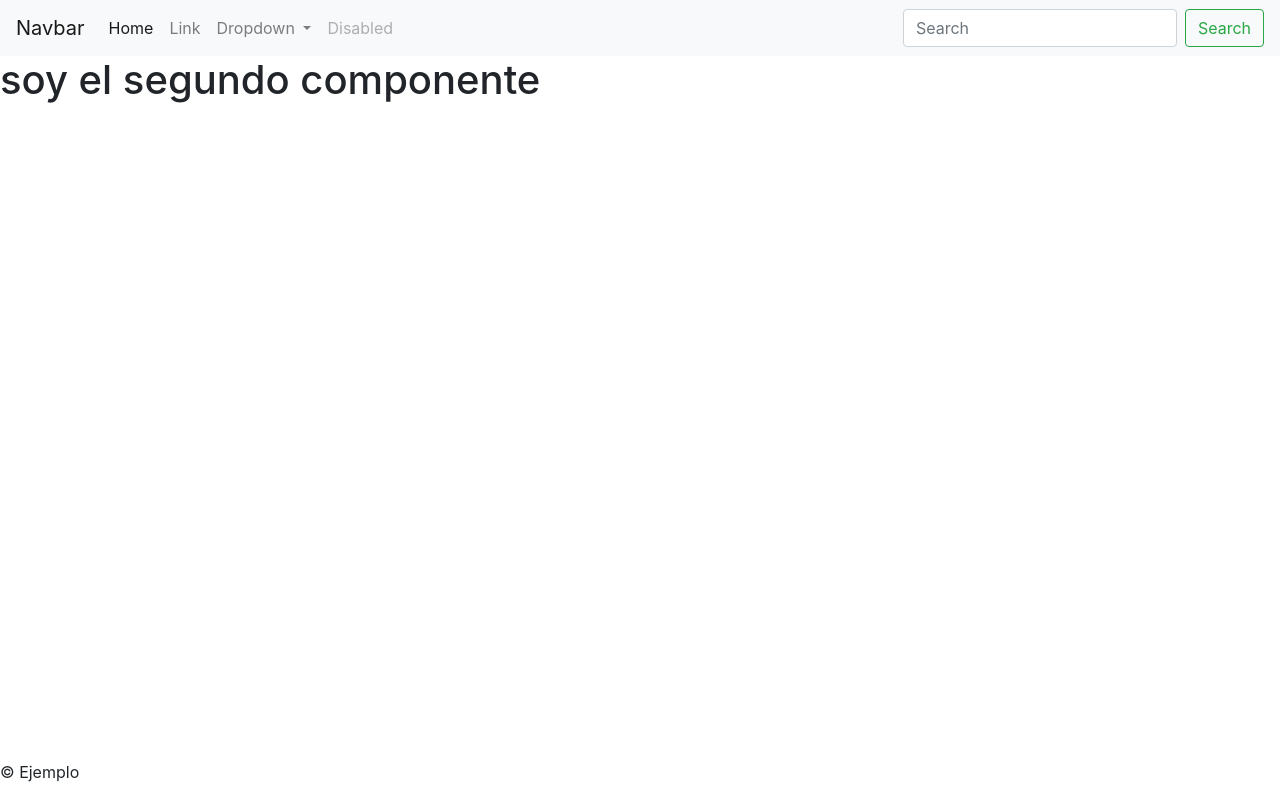
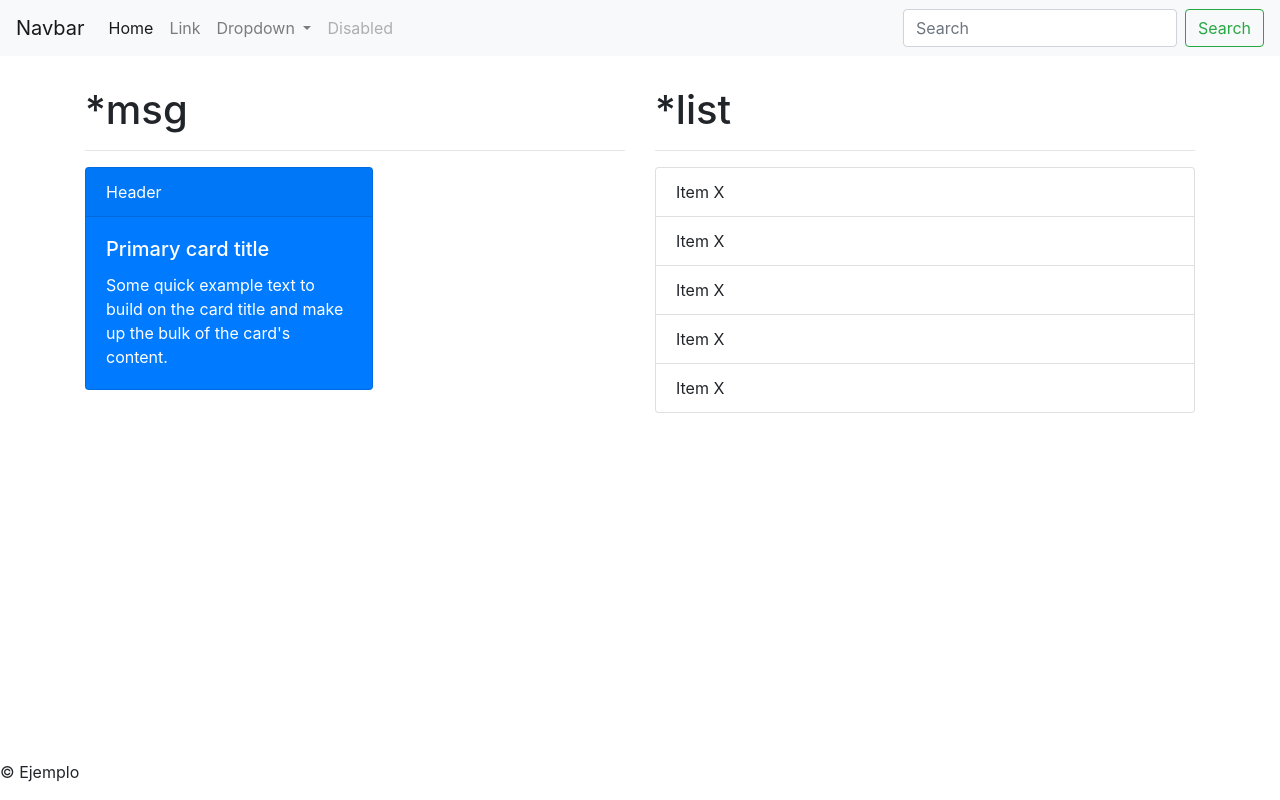
Before and after one commit to davquipe/desing, an Angular app: page / in a window 1280 px wide. Built offline with nearby package versions, Linux system fonts and the light colour scheme.

Commit message:
estructura del componente body - dentro de un contenedor

```diff
--- a/src/app/app.component.html
+++ b/src/app/app.component.html
@@ -1,8 +1,11 @@
 
 <app-header></app-header>
 
+<div class="container main-container">
 
-<app-body></app-body>
+  <app-body></app-body>
+
+</div>
 
 
 <app-footer></app-footer>
--- a/src/app/components/body.component.html
+++ b/src/app/components/body.component.html
@@ -1 +1,27 @@
-<h1>soy el segundo componente</h1>
+<div class="row">
+    <div class="col-md-6">
+       <h1>*msg</h1>
+       <hr>
+
+        <div class="card text-white bg-primary mb-3" style="max-width: 18rem;">
+          <div class="card-header">Header</div>
+            <div class="card-body">
+              <h5 class="card-title">Primary card title</h5>
+              <p class="card-text">Some quick example text to build on the card title and make up the bulk of the card's content.</p>
+          </div>
+        </div>
+
+    </div>
+    <div class="col-md-6">
+        <h1>*list</h1>
+        <hr>
+        <ul class="list-group">
+          <li class="list-group-item">Item X</li>
+          <li class="list-group-item">Item X</li>
+          <li class="list-group-item">Item X</li>
+          <li class="list-group-item">Item X</li>
+          <li class="list-group-item">Item X</li>
+        </ul>
+
+    </div>
+</div>
--- a/src/app/footer/footer.component.html
+++ b/src/app/footer/footer.component.html
@@ -1,3 +1,4 @@
+<!--para que el footer este en el centro agregamos en la clasr foter + "text-center" -->
 <footer class="footer bg-inverse">
   <div class="">
     <p class="text-black">
--- a/src/styles.css
+++ b/src/styles.css
@@ -4,3 +4,7 @@
   bottom: 0px;
   width: 100%;
 }
+
+.main-container{
+  margin-top: 30px;
+}
```
